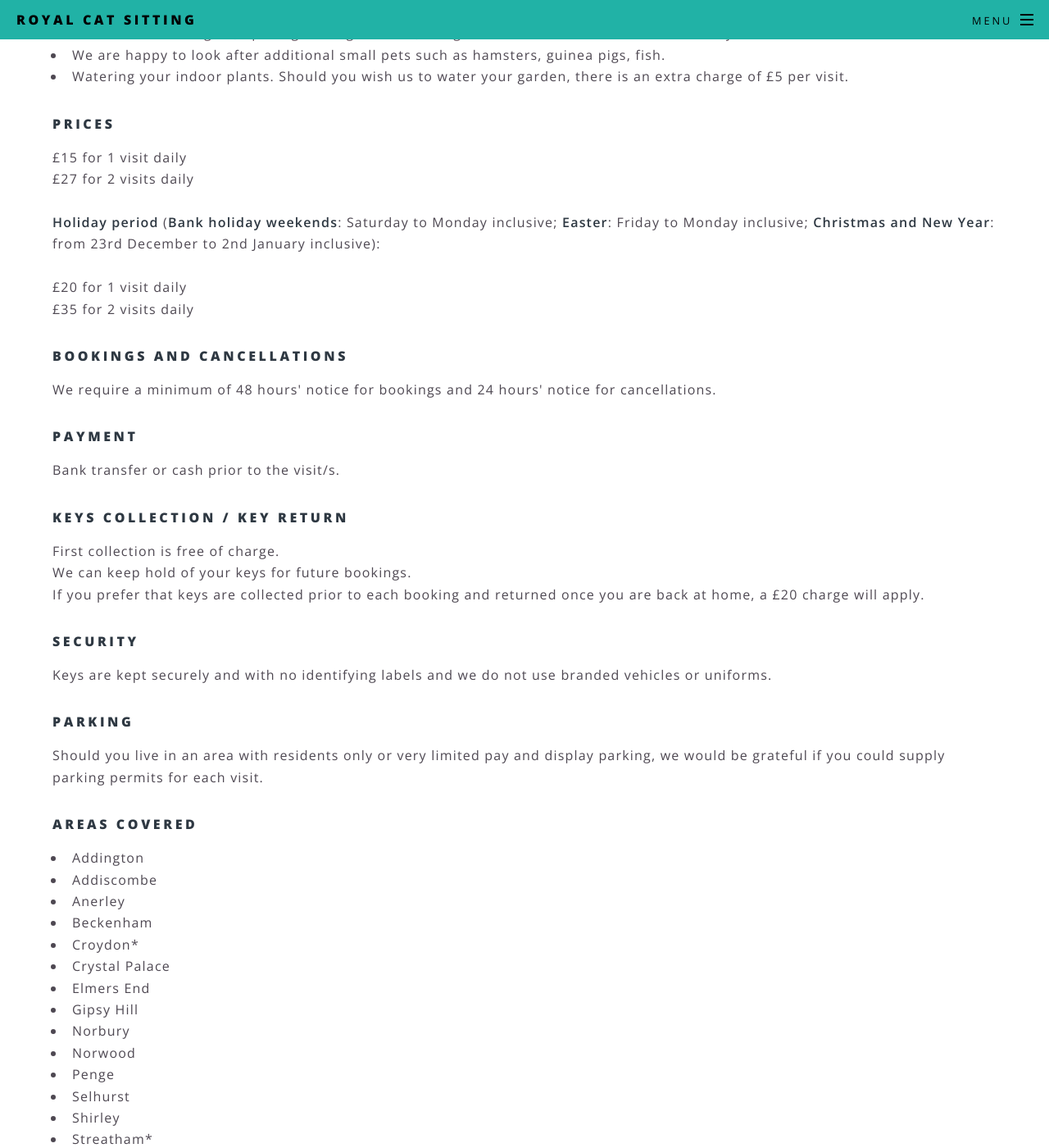
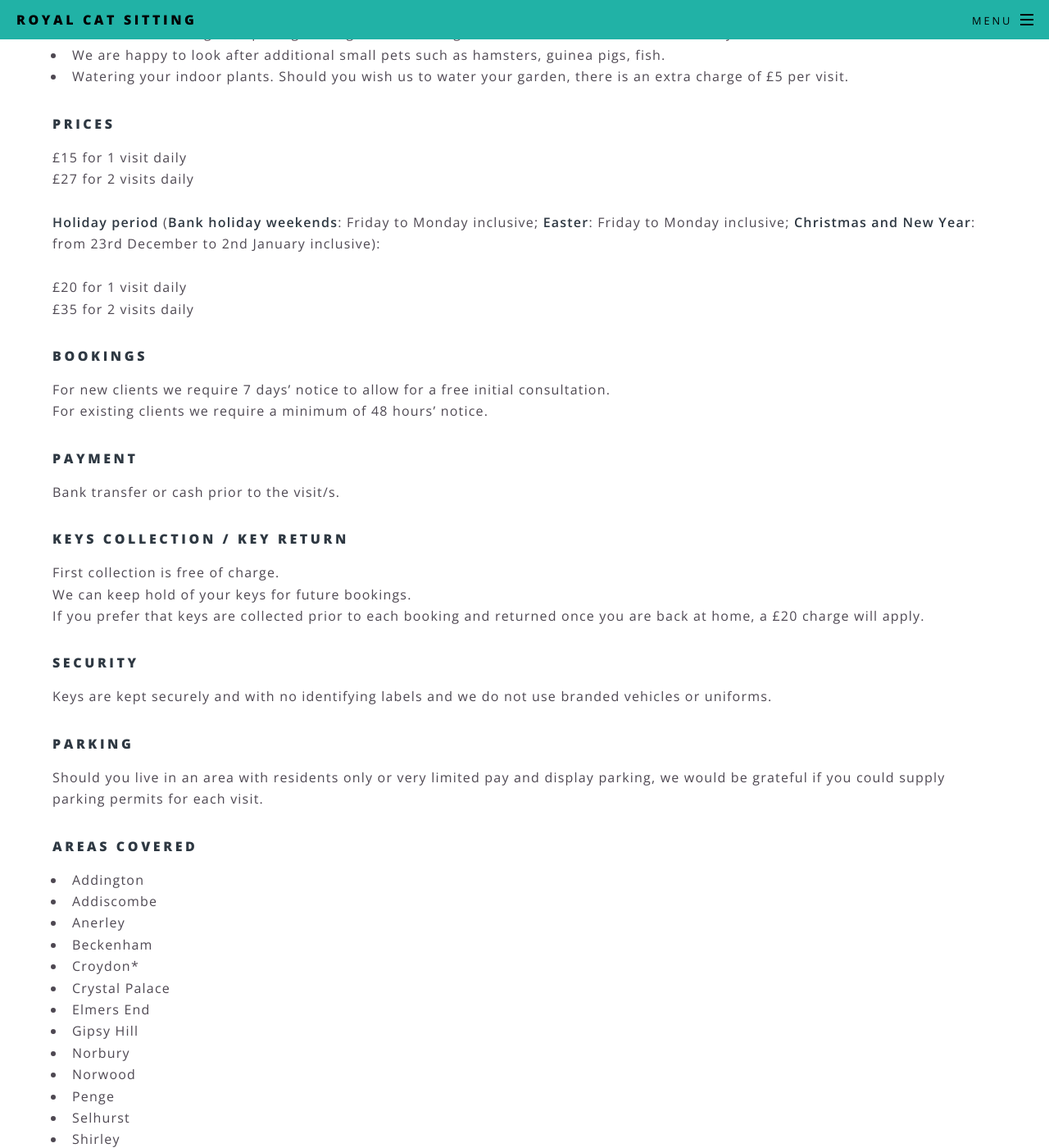
Before and after one commit to royalcatsitting/royalcatsitting.github.io, a Jekyll site: the page built from our_services.html, in a window 1280 px wide and 1400 px high, scrolled down 511 px. Shown: the whole window at 82% size. Built offline with Jekyll 4.4.1, drawn with Linux system fonts in a browser that asks for light colours.

Commit message:
Update our_services.html

```diff
--- a/our_services.html
+++ b/our_services.html
@@ -31,14 +31,15 @@ order: 1
 				£15 for 1 visit daily<br />
 				£27 for 2 visits daily<br /><br />
 
-				<b>Holiday period</b> (<b>Bank holiday weekends</b>: Saturday to Monday inclusive; <b>Easter</b>: Friday to Monday inclusive; <b>Christmas and New Year</b>: from 23rd December to 2nd January inclusive):<br /><br />
+				<b>Holiday period</b> (<b>Bank holiday weekends</b>: Friday to Monday inclusive; <b>Easter</b>: Friday to Monday inclusive; <b>Christmas and New Year</b>: from 23rd December to 2nd January inclusive):<br /><br />
 				£20 for 1 visit daily<br />
 				£35 for 2 visits daily
 				</p>
 
-				<h4>Bookings and Cancellations</h4>
+				<h4>Bookings</h4>
 				<p>
-				We require a minimum of 48 hours' notice for bookings and 24 hours' notice for cancellations.
+				For new clients we require 7 days’ notice to allow for a free initial consultation.<br />
+				For existing clients we require a minimum of 48 hours’ notice.
 				</p>
 
 				<h4>Payment</h4>
```
Also changed, not shown: other parts of our_services.html (+1 -0 lines).
